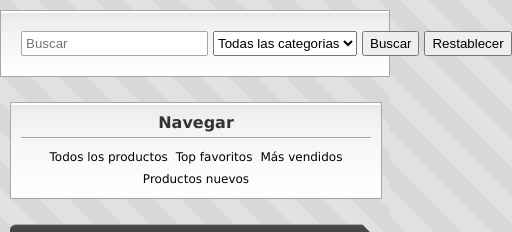
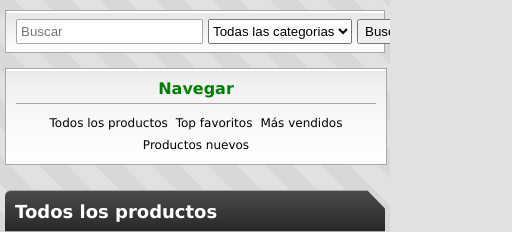
Before and after one commit to axlwhoo/axlwhoo.github.io, a plain HTML site: page index.html in a window 390 px wide. Shown: the top 232 px of the page, 512 px wide, since content can reach past the window. Drawn offline with Linux system fonts and the light colour scheme.

Commit message:
Add files via upload

```diff
--- a/css/styles.css
+++ b/css/styles.css
@@ -524,26 +524,38 @@ ul { list-style: none; padding: 0; }
 }
 
 @media (max-width: 768px) {
+    /* 0. CORRECCIÓN DE RAÍZ: Forzar al body y html a ser flexibles */
+    html, body {
+        width: 100% !important;
+        max-width: 100vw !important; /* Evita que la página sea más ancha que la pantalla */
+        overflow-x: hidden !important; /* Elimina el scroll horizontal que causa el corte */
+        margin: 0 !important;
+        padding: 0 !important;
+    }
+
     /* 1. ELIMINAR LOS ANCHOS FIJOS Y HOMOLOGAR CONTENEDORES */
-    /* Añadimos explícitamente .header-container y .search-bar-container */
     .header-container,
     .search-bar-container,
     .main-layout-container,
     #product-detail-view,
     #dynamic-back-btn,
     #dynamic-detail-header,
-    .product-detail-container {
+    .product-detail-container,
+    .top-header {
         width: 100% !important;
         max-width: 100% !important;
         box-sizing: border-box !important;
-        padding: 10px !important;
         margin-left: 0 !important;
         margin-right: 0 !important;
+        /* Reducimos el padding lateral para que se acerque más a la orilla */
+        padding-left: 5px !important;
+        padding-right: 5px !important;
     }
 
     /* Ajuste específico para que el buscador interno no se achique */
     .search-bar {
         width: 100% !important;
+        max-width: 100% !important;
         box-sizing: border-box !important;
     }
 
@@ -574,7 +586,7 @@ ul { list-style: none; padding: 0; }
         display: block !important;
         text-align: center !important;
         font-size: 16px !important;
-        color: #333 !important;
+        color: #008000 !important;
         margin: 10px !important;
         font-weight: bold !important;
     }
@@ -631,6 +643,7 @@ ul { list-style: none; padding: 0; }
         gap: 20px !important;
         border-top: none !important;
         margin-top: 0 !important;
+        width: 100% !important;
     }
 
     #dynamic-back-btn {
--- a/index.html
+++ b/index.html
@@ -16,7 +16,6 @@
                     <option>Todas las categorias</option>
                 </select>
                 <button class="search-btn">Buscar</button>
-                <button class="reset-btn">Restablecer</button>
             </div>
         </div>
     </div>
--- a/js/script.js
+++ b/js/script.js
@@ -44,8 +44,8 @@ function openProductDetail(productId) {
                 <h1 style="font-size: 28px; font-weight: bold; color: #000; margin: 0 0 15px 0;">${item.name}</h1>
 
                 <div style="font-size: 13px;">
-                    <div style="display: flex; justify-content: space-between; align-items: center; margin-bottom: 15px;">
-                        <span style="font-weight: bold; color: #000;">Precio: MXN$: ${item.price}</span>
+                    <div style="display: flex; justify-content: space-between; align-items: center;">
+                        <span style="font-weight: bold; color: #008000;">MXN$: ${item.price}</span>
                         <button onclick="addToCart(${item.id}); renderDetailCart();"
                                 style="background: linear-gradient(to bottom, #7df37d, 4px, #088409); border: none; border-radius: 4px; color: white; padding: 8px 20px; font-weight: bold; cursor: pointer;">
                             Agregar al carrito
```
